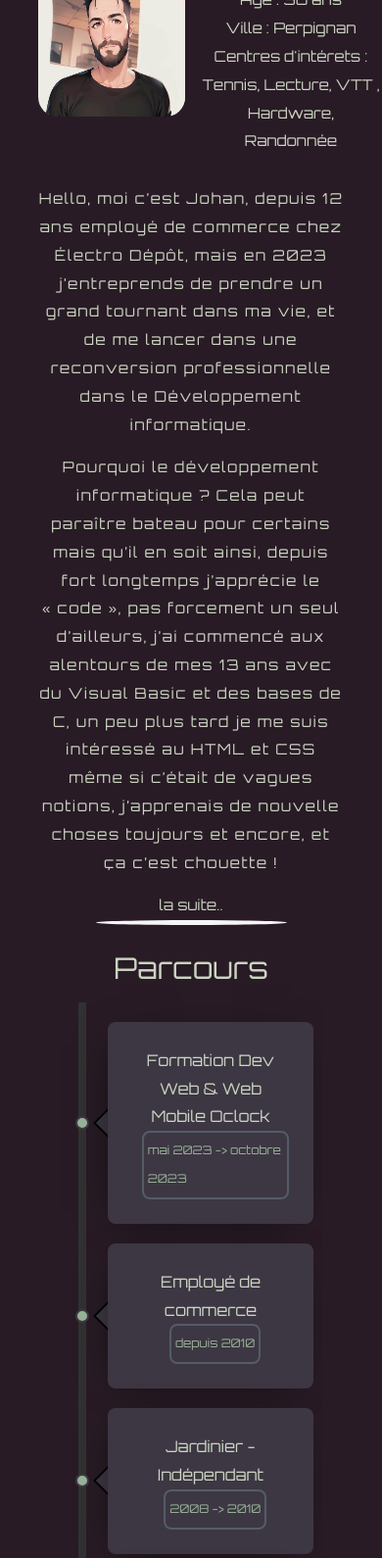
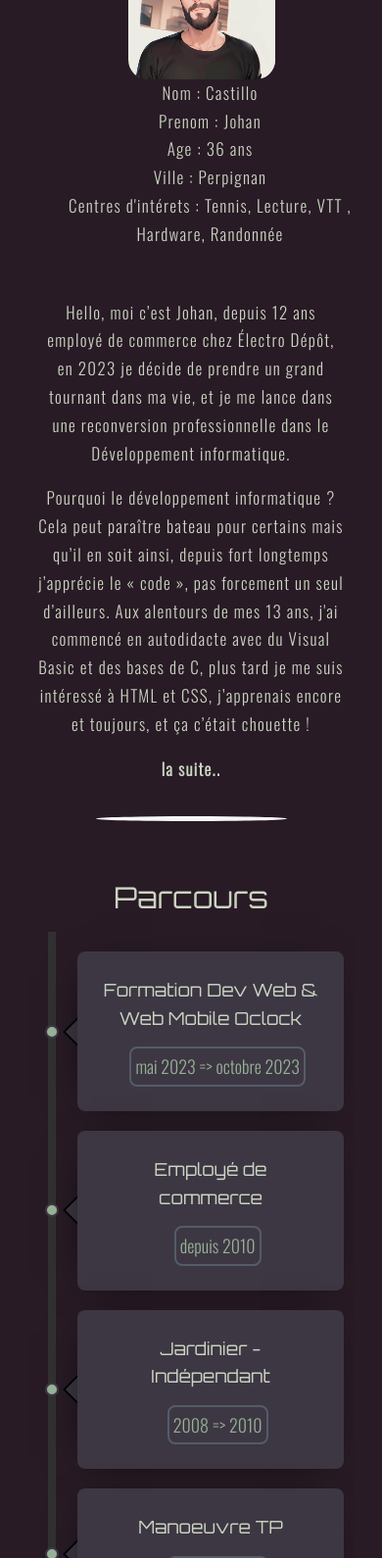
Before and after one commit to castillojohan/castillojohan.github.io, a plain HTML site: page index.html in a window 390 px wide. Shown: the part 410-2000 px from the top of the page at 98% size. Drawn offline with nearby package versions, Linux system fonts and the light colour scheme.

Commit message:
modification des polices, aération entre paragraph + fioritures

```diff
--- a/assets/js/professionnaldetails.js
+++ b/assets/js/professionnaldetails.js
@@ -16,7 +16,9 @@ const professionnalDetails = {
 
     handleClickAbout :function(evt){
         contentToReveal = document.querySelector(".main__about-me--hidden");
-        contentToReveal.classList.toggle('show')
+        contentToReveal.classList.toggle('show');
+
+        evt.currentTarget.classList.toggle('disapear');
     }
 }
 document.addEventListener('DOMContentLoaded', professionnalDetails.init);
--- a/assets/style/style.css
+++ b/assets/style/style.css
@@ -1,5 +1,4 @@
 html{
-    width:100%;
     background-color: #3d3743;
     color:#cbd4c2;
     width:90%;
@@ -12,12 +11,15 @@ a{
 body{
     width: 100%;
     height: auto;
+    font-family:'Oswald', sans-serif;
     margin: 0 auto;
-    font-family: 'Orbitron', sans-serif;
     border-radius: 20px;
     line-height: 1.8em;
     background-color: #281b25;
     box-shadow: 6px 6px 2px 1px rgba(0, 0, 0, 0.2);
+}
+h1, h2, h3, h4, h5, strong{
+    font-family: 'Orbitron', sans-serif;
 }
 
 .principal{
@@ -123,7 +125,7 @@ main h2{
 .main__about-me::after{
     content:"";
     width:50%;
-    margin: 0 auto;
+    margin: 2em auto;
     border-top: 5px solid whitesmoke;
     border-radius: 50%;
 }
@@ -132,9 +134,10 @@ main h2{
     flex-direction: column;
     align-items: center;
     padding:1em;
-    margin: 0 auto;
-    font-size: 18px;
-    width:80%;
+    font-size: 25px;
+    margin: 2em auto 2em auto;
+    letter-spacing: 1.3px;
+    width:90%;
     box-sizing: border-box;
 }
 .main__about-me h2{
@@ -148,19 +151,24 @@ main h2{
     align-self: start;
     margin-left: 10%;
 }
-
+.main__about-me p{
+    margin-top: 1em;
+}
 .main__about-me div+div{
     display: flex;
     flex-direction: column;
     position:relative;
     margin-top: 2em;
-    max-width: 80%;
+    max-width: 100%;
+}
+.main__about-me--develop{
+    font-weight: bolder;
+    margin: 0 auto;
+}
+.disapear{
+    display:none;
 }
 
-.main__about-me p{
-    margin-bottom: 15px;
-    letter-spacing: 1.5px;
-}
 .main__about-me img{
     margin-right:1em ;
     width: 150px;
@@ -191,8 +199,9 @@ div.main__gallery-title{
 .main__gallery{
     border-top: 5px solid whitesmoke;
     border-bottom: 5px solid whitesmoke;
-    border-radius: 20px;
-    width:60%;
+    border-radius: 10px;
+    width:80%;
+    font-size: 20px;
     margin: 4em auto;
     padding:1em;
 }
@@ -227,6 +236,7 @@ article{
 }
 
 article img+p{
+    font-size: 20px;
     position: absolute;
     background-color: black;
     color: white;
@@ -251,7 +261,7 @@ article img:hover{
     margin: 0 auto;
 }
 .container{
-    width:80%;
+    width:100%;
     margin: 0 auto;
 }
 
@@ -277,12 +287,13 @@ article img:hover{
     align-items: center;
 }
 
-.main__professionnal-job span {
-    font-size: 14px;
+.main__professionnal-job span{
+    font-size: 18px;
     color: #97b196;
     border: 2px solid #535c68;
     padding: 4px;
     border-radius: 8px;
+    margin-top: 0.8em;
     margin-left: 0.8em;
 
 }
@@ -295,7 +306,7 @@ article img:hover{
 
 .main__professionnal-job p{
     margin-top: 10px;
-    font-size: 14px;
+    font-size: 19px;
     text-align: center;
 }
 .main__professionnal-job h3{
@@ -438,10 +449,10 @@ footer p:hover{
         flex-wrap: wrap;
     }
     .main__professionnal h2{
-        font-size: 16px;
+        font-size: 18px;
     }
-    .main__professionnal-job span{
-        font-size: 12px;
+    .main__about-me div + div{
+        width:80%;
     }
 }
 
@@ -472,8 +483,14 @@ footer p:hover{
     }
     .main__about-me{
         text-align: center;
-        font-size: 15px;
+        font-size: 17px;
     }
+    div.main__about-me--container-row{
+        display: flex;
+        flex-direction: column;
+    }
+
+
 }
 
 @media(max-width:430px){
@@ -483,4 +500,7 @@ footer p:hover{
     .header__skills__tree{
         display: none;
     }
+    .main__about-me h2 + div{
+        flex-direction: column;
+    }
 }
--- a/index.html
+++ b/index.html
@@ -10,6 +10,8 @@
     <link rel="preconnect" href="https://fonts.googleapis.com">
     <link rel="preconnect" href="https://fonts.gstatic.com" crossorigin>
     <link href="https://fonts.googleapis.com/css2?family=Orbitron&display=swap" rel="stylesheet">
+    <link href="https://fonts.googleapis.com/css2?family=Oswald:wght@300&display=swap" rel="stylesheet">
+
 </head>
 <body>
     <header>
@@ -39,7 +41,7 @@
     <main>
 
         <section class="main__about-me">
-            <h2>A Propos de moi</h2>
+            <h2>A propos de moi</h2>
             <div class="main__about-me--container-row">
                 <img src="./assets/img/profil-resized.png" alt="">
                 <img src="./assets/img/prof.jpeg" alt="">
@@ -52,12 +54,13 @@
                 </ul>
             </div>
             <div>
-                <p>Hello, moi c’est Johan, depuis 12 ans employé de commerce chez Électro Dépôt, mais en 2023 j’entreprends de prendre un grand tournant dans ma vie, et de me lancer dans une reconversion professionnelle dans le Développement informatique. </p>
-                <p>Pourquoi le développement informatique ? Cela peut paraître bateau pour certains mais qu’il en soit ainsi, depuis fort longtemps j’apprécie le « code », pas forcement un seul  d’ailleurs, j’ai commencé aux alentours de mes 13 ans avec du Visual Basic et des bases de C, un peu plus tard je me suis intéressé au HTML et CSS  même si c’était de vagues notions, j’apprenais de nouvelle choses toujours et encore, et ça c’est chouette !</p>
-                <span>la suite..</span>
+                <p>Hello, moi c’est Johan, depuis 12 ans employé de commerce chez Électro Dépôt, en 2023 je décide de prendre un grand tournant dans ma vie, et je me lance dans une reconversion professionnelle dans le Développement informatique. </p>
+                <p>Pourquoi le développement informatique ? Cela peut paraître bateau pour certains mais qu’il en soit ainsi, depuis fort longtemps j’apprécie le « code », pas forcement un seul d’ailleurs.
+                    Aux alentours de mes 13 ans, j'ai commencé en autodidacte avec du Visual Basic et des bases de C, plus tard je me suis intéressé à HTML et CSS, j’apprenais encore et toujours, et ça c’était chouette !</p>
+                <p class="main__about-me--develop"><span>la suite..</span></p>
                 <section class="main__about-me--hidden">
-                    <p>Plus tard faute de temps, oui parce que je suis entré tôt dans la vie active, j’avais peu de temps pour continuer à apprendre, néanmoins j’ai quand même conservé cette soif d’apprendre, pendant mes pauses repas au boulot, le soir en rentrant, j’ai pu découvrir des notions de PHP ainsi que plus récemment Python, mais mon temps dédié à la programmation était insuffisant.</p>
-                    <p>Aujourd’hui ma reconversion me permet d’apprendre des notions que je n’avais pas vu seul, les bonnes pratique à respecter, des mini projets pour m’entraîner et enfin envisager un changement de carrière dans les mois à venir !</p>
+                    <p>Rentré vite dans la vie active, j’étais moins disponible pour continuer ma montée en compétences, néanmoins j’ai conservé cette soif d’apprendre, sur mon temps libre, j’ai pu découvrir des notions de PHP ainsi que plus récemment Python.</p>
+                    <p>Aujourd’hui ma reconversion me permet d’acquérir de nouvelles notions, les bonnes pratiques à respecter, des mini projets pour m’entraîner et enfin envisager mon changement de carrière dans les mois à venir !</p>
                 </section>
             </div>
         </section>
@@ -66,9 +69,9 @@
             <h2>Parcours</h2>
             <section class="main__professionnal" id="xpro">
                 <div class="main__professionnal-job">
-                    <h2>Formation Dev Web & Web Mobile Oclock</h2><span>mai 2023 -> octobre 2023</span>
+                    <h2>Formation Dev Web & Web Mobile Oclock</h2><span>mai 2023 => octobre 2023</span>
                     <section class="main__professionnal-job--hidden">
-                        <p>Apprentissage du développement web, nous voyons les base <strong>html/css</strong>, des notions plus poussées de <strong>JS, le DOM, les évenements, callback, requetes AJAX</strong>, côté php, la POO, la sécurité avec les ACL et Tokens CSRF, nous avons pu travailler avec l'altorouteur ou commencer à voir le framework Laravel, nous avons pu voir les CMS et notament le célébre Wordpress ou comment fabriquer un thème personnalisable WP, et ça n'est pas finit !</p>
+                        <p>Apprentissage du développement web, nous voyons les bases <em>html/css</em>, des notions plus poussées de <em>JS, le DOM, les évenements, callback, requetes AJAX</em>, côté php, la POO, la sécurité avec les ACL et Tokens CSRF, nous avons pu travailler avec l'altorouteur ou commencer à voir le framework Laravel, nous avons abordé les CMS et notament le célébre Wordpress ou comment fabriquer un thème personnalisable.</p>
                     </section>
                 </div>
 
@@ -81,7 +84,7 @@
                 </div>
 
                 <div class="main__professionnal-job">
-                    <h2>Jardinier -Indépendant</h2><span>2008 -> 2010</span>
+                    <h2>Jardinier -Indépendant</h2><span>2008 => 2010</span>
                     <section class="main__professionnal-job--hidden">
                         <h3>66300 Fourques</h3>
                         <p>Entretien divers des jardins.</p>
@@ -89,7 +92,7 @@
                 </div>
 
                 <div class="main__professionnal-job">
-                    <h2>Manoeuvre TP</h2><span>2005 -> 2007</span>
+                    <h2>Manoeuvre TP</h2><span>2005 => 2007</span>
                     <section class="main__professionnal-job--hidden">
                         <h3>66300 Thuir</h3>
                         <p>Travaux publics.</p>
@@ -97,7 +100,7 @@
                 </div>
 
                 <div class="main__professionnal-job">
-                    <h2>Employé Communal (CAE)</h2><span>2005 -> 2007</span>
+                    <h2>Employé Communal (CAE)</h2><span>2005 => 2007</span>
                     <section class="main__professionnal-job--hidden">
                         <h3>66300 Fourques</h3>
                         <p>Entretien des voiries et travaux divers.</p>
@@ -111,7 +114,7 @@
                     </section>
                 </div>
                 <div class="main__professionnal-job">
-                    <h2>Apprentis réparateur en Electroménager</h2><span>2003 -> 2005</span>
+                    <h2>Apprentis réparateur en Electroménager</h2><span>2003 => 2005</span>
                     <section class="main__professionnal-job--hidden">
                         <h3>66000 Perpignan</h3>
                         <p>Diagnostics, Devis, Réparation.</p>
@@ -121,8 +124,8 @@
         </div>
         <section class="main__gallery hide-itemY" id="gallery">
             <div class="main__gallery-title">
-                <h2>Projects gallery</h2>
-                <p>Some examples of projects carried out as part of the O'clock training</p>
+                <h2>Gallerie de projets</h2>
+                <p>Quelques exemples de projets réalisé dans la cadre de la formation O'clock</p>
             </div>
             <div class="main__gallery__portfolio">
                 <article>
```
